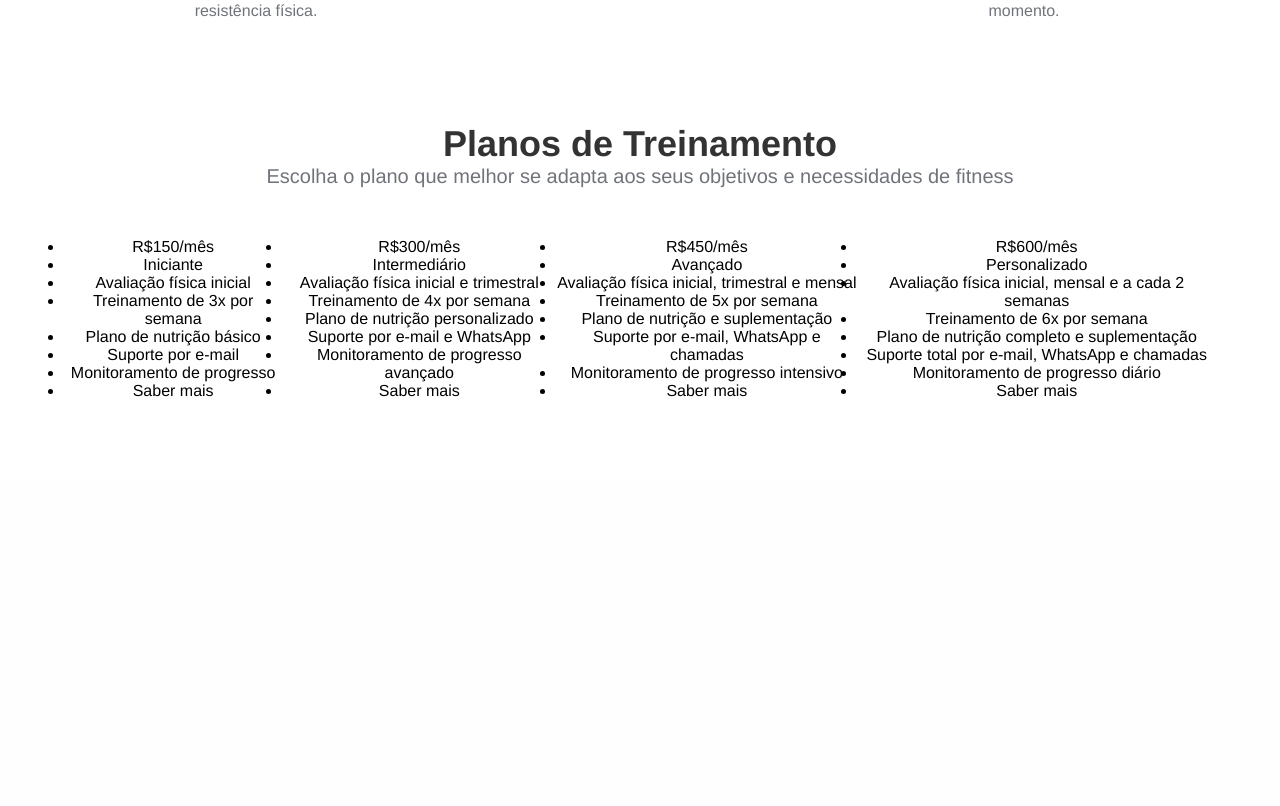
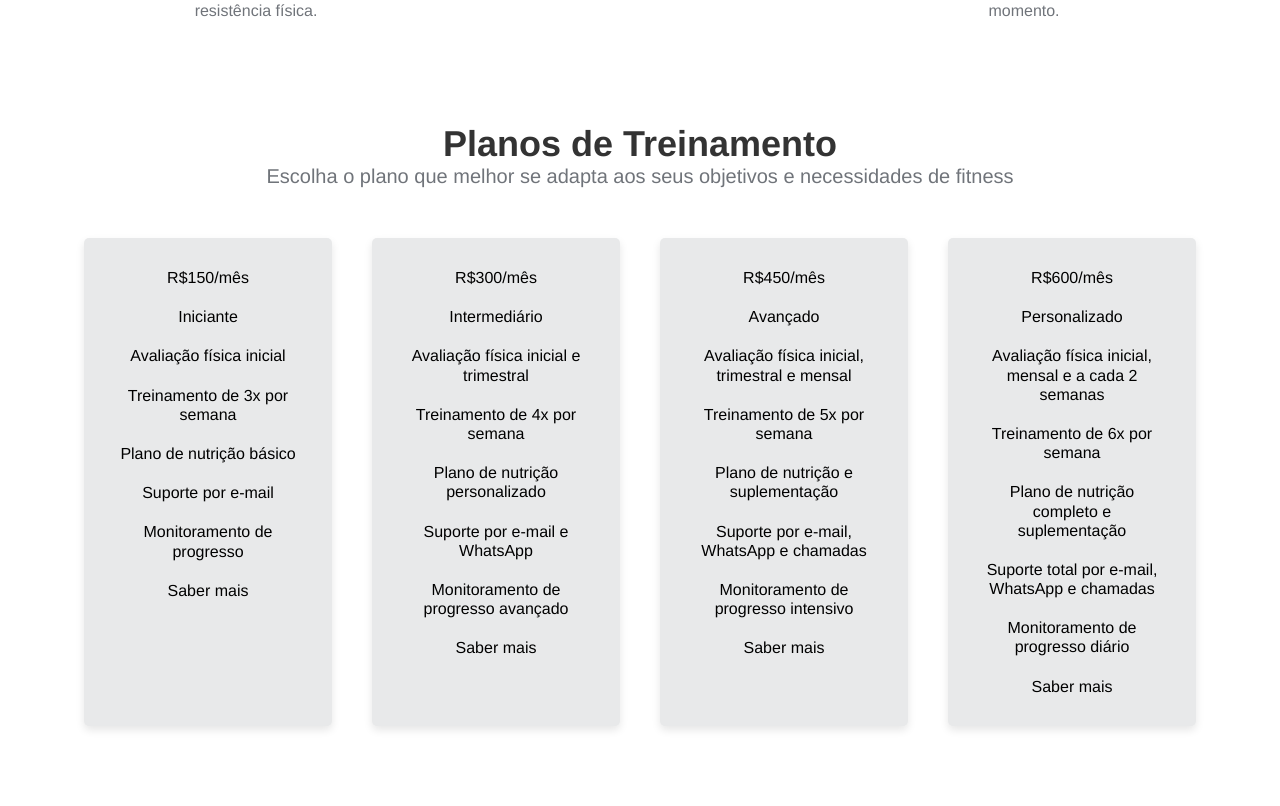
Before and after one commit to Lucas-Espindola-dev/projeto_personal, a Django app: page /home/ in a window 1280 px wide. Shown: the part 805-1611 px from the top of the page. Before the commit the page ends 1202 px from the top, so only its background shows below. Run offline with Django 5.2, Linux system fonts and the light colour scheme.

Commit message:
Finalizing plan styling

```diff
--- a/static/css/styles.css
+++ b/static/css/styles.css
@@ -158,3 +158,29 @@ nav {
     width: 90%;
     margin: 50px auto 0;
 }
+
+.plan {
+    flex: 1;
+    flex-direction: column;
+    max-width: 350px;
+    margin: 0 20px;
+    background-color: #e8e9ea;
+    padding: 20px;
+    line-height: 1.2;
+    height: auto;
+    border-radius: 5px;
+    box-shadow: 0 4px 8px rgba(0, 0, 0, 0.1);
+}
+
+plan ul{
+    padding: 0;
+}
+
+.plan li {
+    list-style: none;
+    padding: 10px 15px;
+    white-space: normal;
+    word-wrap: break-word;
+}
+
+.plan .price
```
